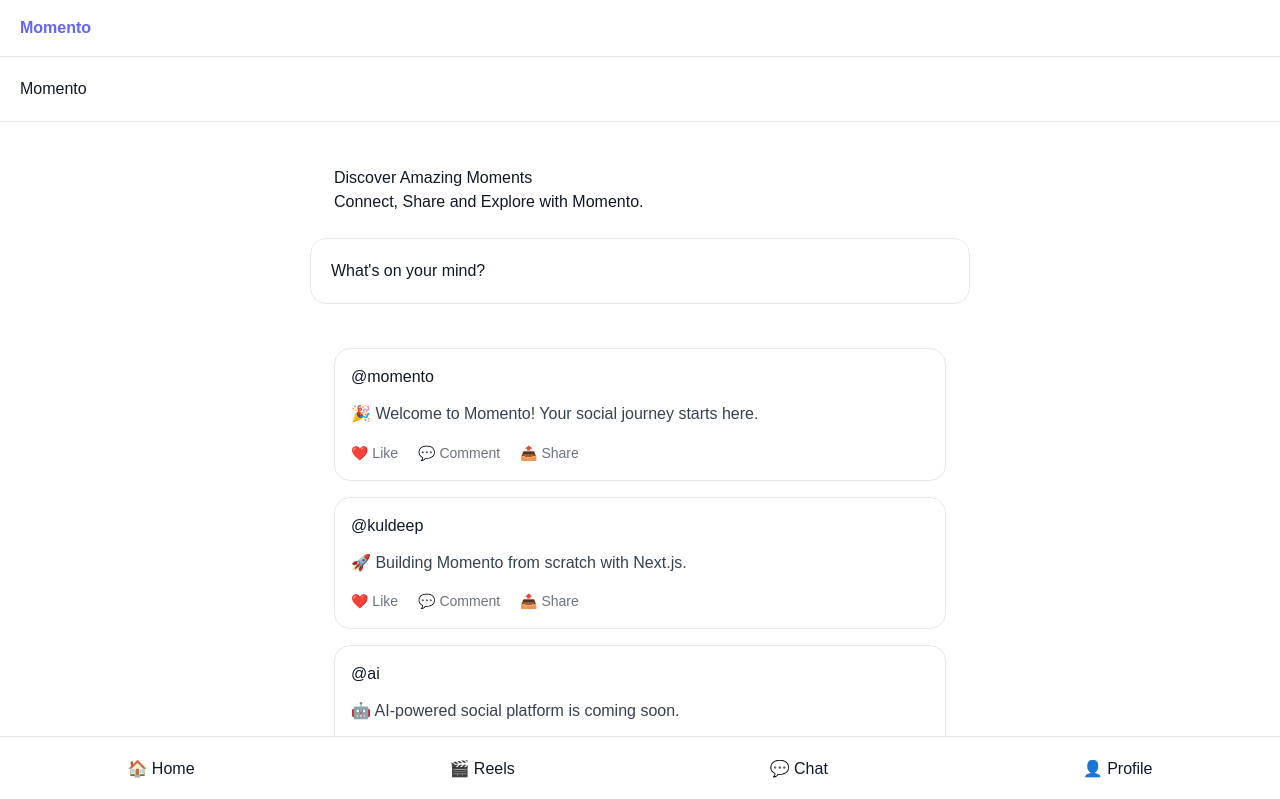
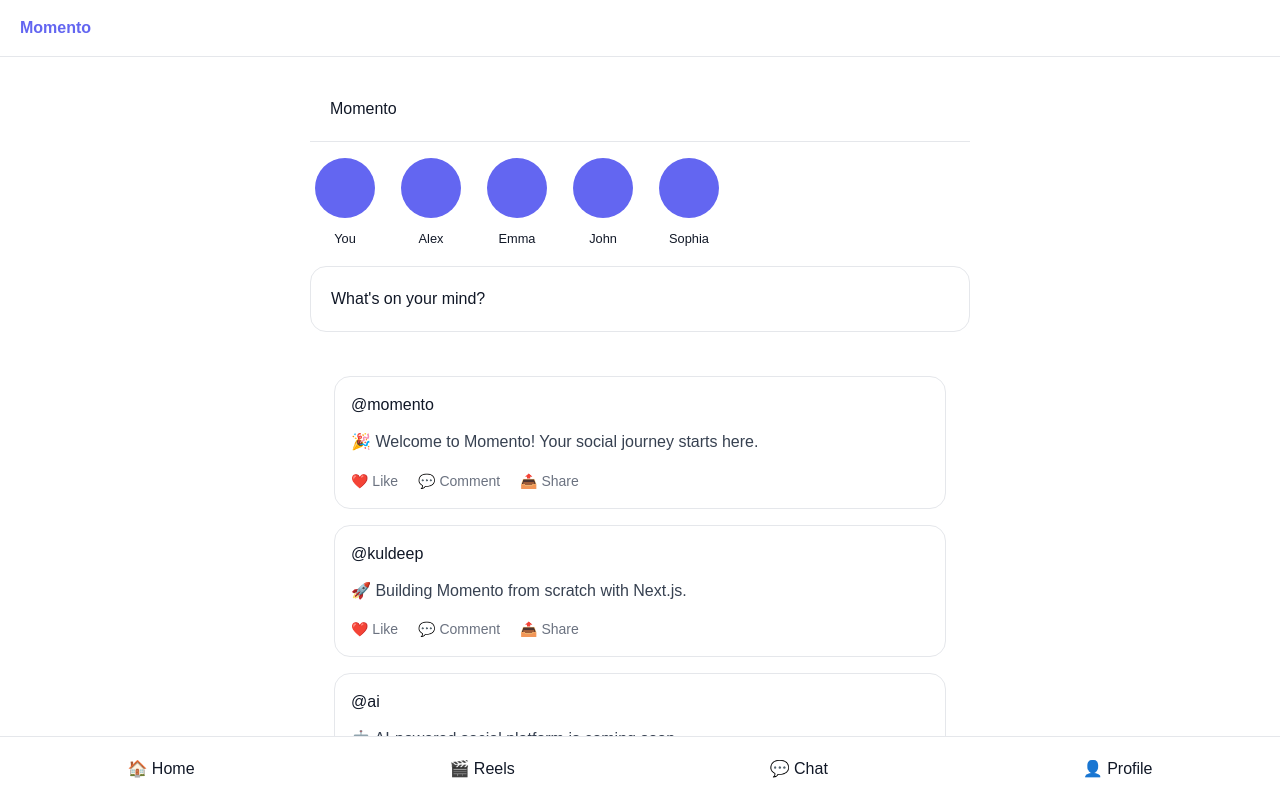
Before and after one commit to kuldeepvermas6364-oss/Momento-0.2, a Next.js app: page / in a window 1280 px wide. Shown: the top 799 px of the page. Built offline with nearby package versions, Linux system fonts and the light colour scheme.

Commit message:
Update page.tsx

```diff
--- a/app/page.tsx
+++ b/app/page.tsx
@@ -1,14 +1,12 @@
 import MainLayout from "@/components/layout/MainLayout";
 import HomeHeader from "@/components/home/HomeHeader";
-import HomeWelcome from "@/components/home/HomeWelcome";
+import StoriesBar from "@/components/home/StoriesBar";
 import CreatePostCard from "@/components/home/CreatePostCard";
 import HomeFeed from "@/components/home/HomeFeed";
 
 export default function HomePage() {
   return (
     <MainLayout>
-      <HomeHeader />
-
       <div
         style={{
           maxWidth: "700px",
@@ -16,7 +14,8 @@
           padding: "20px",
         }}
       >
-        <HomeWelcome />
+        <HomeHeader />
+        <StoriesBar />
         <CreatePostCard />
         <HomeFeed />
       </div>
```
